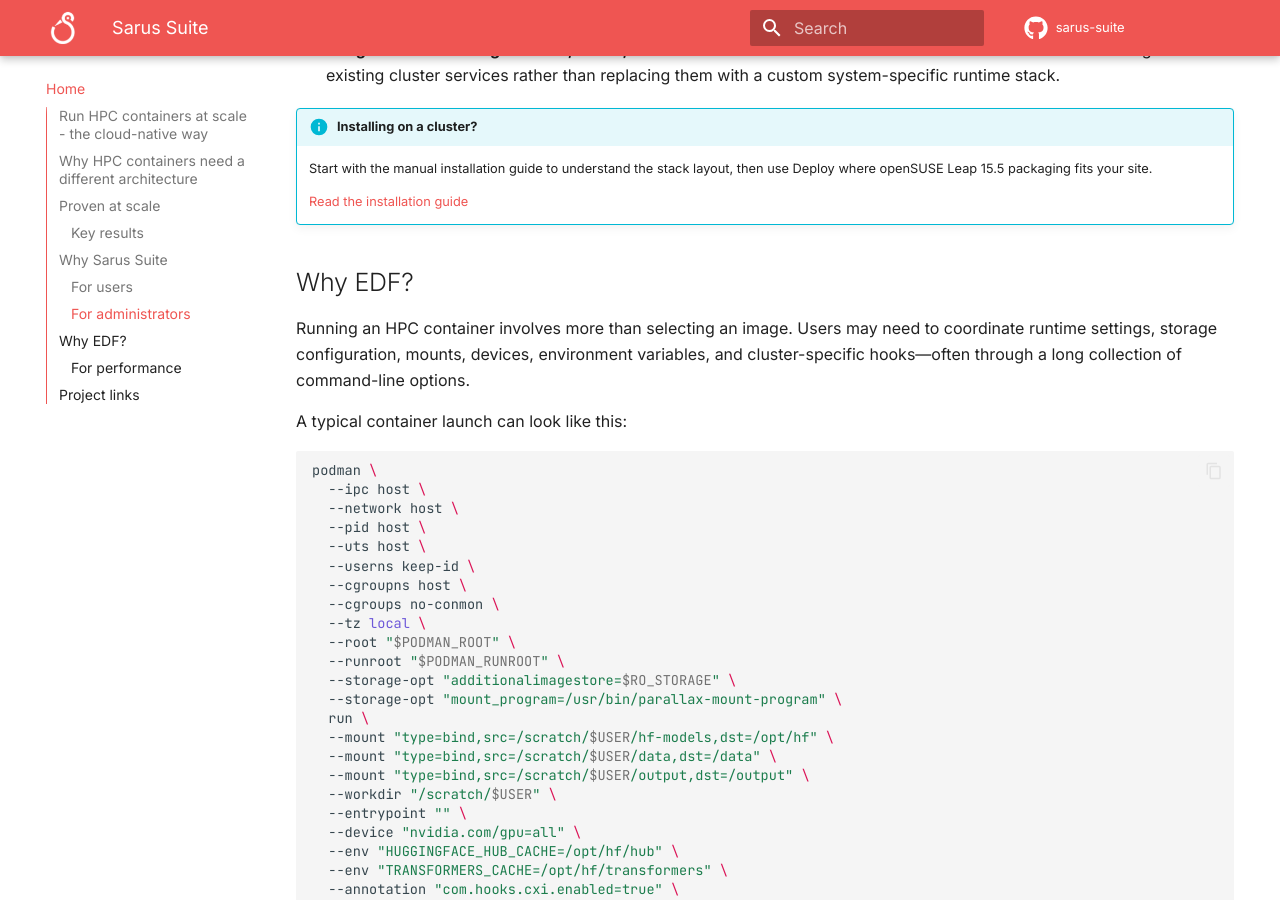
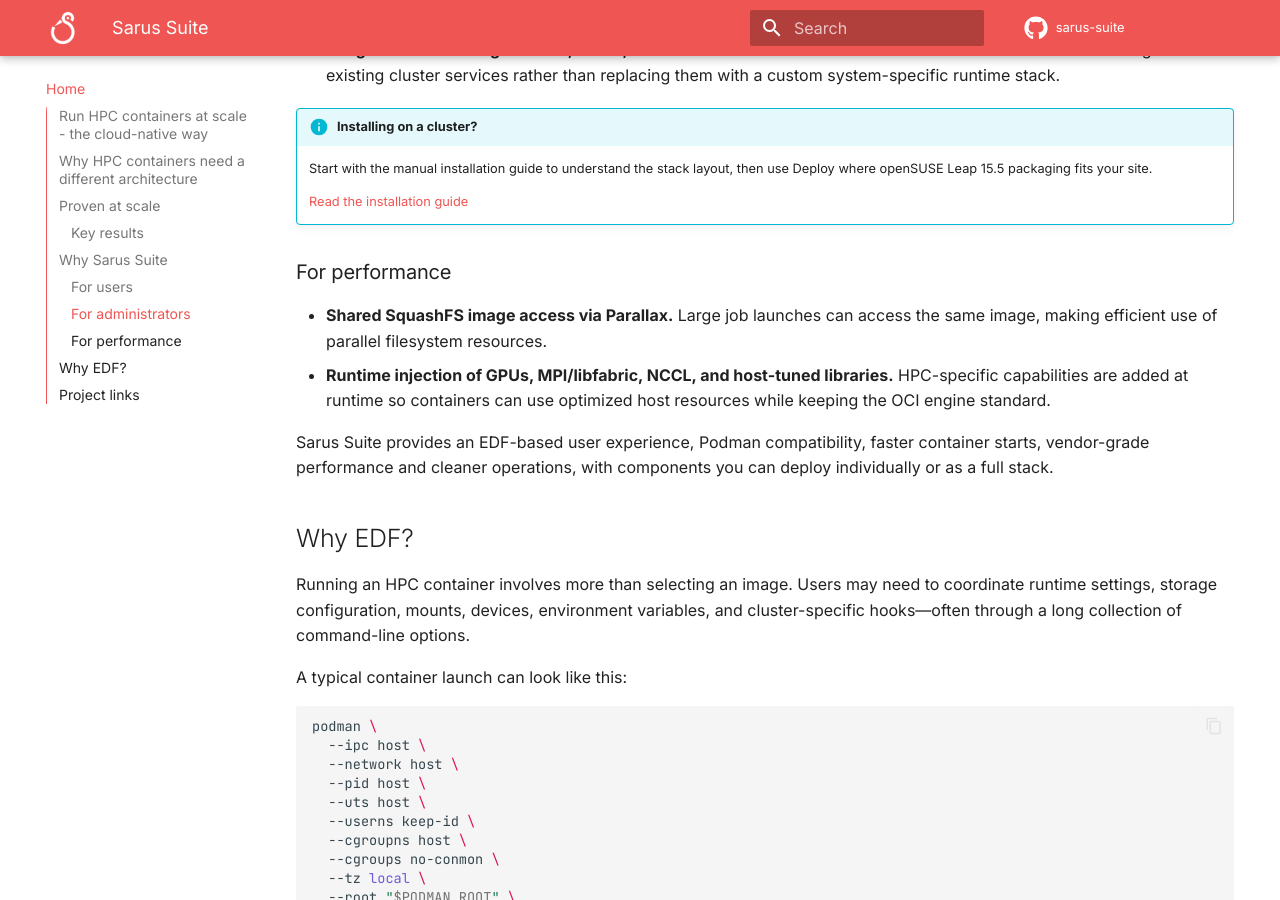
Before and after one commit to sarus-suite/sarus-suite.github.io, an MkDocs documentation site: the page built from docs/index.md, in a window 1280 px wide and 900 px high, scrolled down 2884 px. Built offline with MkDocs 1.6.1 and Material for MkDocs 9.7.7, drawn with Linux system fonts in a browser that asks for light colours; some of the changed text lies outside the part shown.

Commit message:
editorial fix to why sarus points order

```diff
--- a/docs/index.md
+++ b/docs/index.md
@@ -133,6 +133,12 @@
 
     [Read the installation guide](admin/installation.md)
 
+### For performance
+
+- **Shared SquashFS image access via Parallax.** Large job launches can access the same image, making efficient use of parallel filesystem resources.
+- **Runtime injection of GPUs, MPI/libfabric, NCCL, and host-tuned libraries.** HPC-specific capabilities are added at runtime so containers can use optimized host resources while keeping the OCI engine standard.
+
+Sarus Suite provides an EDF-based user experience, Podman compatibility, faster container starts, vendor-grade performance and cleaner operations, with components you can deploy individually or as a full stack.
 
 ## Why EDF?
 
```
Also changed, not shown: other parts of docs/index.md (+0 -7 lines).
